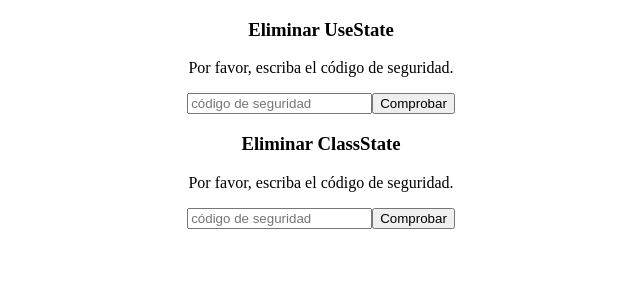
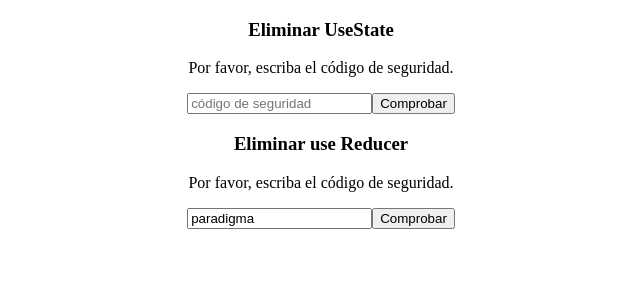
Before and after one commit to DonielAcosta/react-estado1, a React (Create React App) app: page / in a window 1280 px wide. Shown: the top 300 px of the page, without its empty margins (319-959 px from the left). Built offline with nearby package versions, Linux system fonts and the light colour scheme.

Commit message:
usando redux de forma declarativa

```diff
--- a/src/App.js
+++ b/src/App.js
@@ -1,12 +1,13 @@
 import UseState from './UseState';
-import ClassState from './ClassState';
+// import ClassState from './ClassState';
 import './App.css';
+import { UseReducer } from './useReducer';
 
 function App() {
   return (
     <div className="App">
       <UseState   name='UseState'/>
-      <ClassState name= 'ClassState'/>
+      <UseReducer name= 'use Reducer'/>
     </div>
   );
 }
--- a/src/useReducer.js
+++ b/src/useReducer.js
@@ -1,57 +1,103 @@
+/* eslint-disable react-hooks/exhaustive-deps */
+import React, { useEffect, useReducer } from 'react'
+
+const SECURITY_CODE ='paradigma';
+
+const UseReducer = ({name}) => {
+
+
+    const [state,dispatch] = useReducer(reducer, initialState);
+
+    useEffect(() => {
+        console.log("empezamos el efecto");
+        if(!!state.loading){
+
+            setTimeout(() =>{
+              console.log("Iniciando Validacion");
+              if(state.value=== SECURITY_CODE){
+                dispatch({type:'CONFIRM'});
+              }else{
+                dispatch({type:'ERROR'});
+              }
+              console.log("Terminamos Validacion");
+            },3000)
+        }
+        console.log("Terminamos el efecto");
+
+    }, [state.loading]);
+    if(!state.deleted && !state.confirm){
+      return (
+        <div>
+          <h3>Eliminar {name}</h3>
+          <p>Por favor, escriba el código de seguridad.</p>
+
+          {(state.error && !state.loading) &&(<p>Error: el codigo es incorrecto</p>)}
+
+
+          {state.loading && (<p>Cargando...</p>)}
+
+          <input
+            type='text'
+            placeholder='código de seguridad'
+            value={state.value}
+            onChange={ (event) =>{
+                dispatch({type:'WRITE', payload: event.target.value});
+            }}
+          />
+          <button
+            onClick={() => {
+                dispatch({type:'CHECK'});
+            }}
+          >Comprobar</button>
+        </div>
+      )
+    }else if(!!state.confirm && !state.deleted){
+      return(
+        <>
+        <p>Pedimos confirmacio. Estas seguro?</p>
+        <button
+          onClick={() =>{
+            dispatch({type:'DELETE'});
+          }}
+        >
+          SI, ELiminar
+        </button>
+        <button
+          onClick={() =>
+            dispatch({type:'RESET'})
+          }
+        >
+          Nop, Me arrepenti
+        </button>
+        </>
+      );
+    }else{
+      return(
+        <>
+        <p>Eliminado con Exito</p>
+        <button
+          onClick={() =>
+            dispatch({type:'RESET'})
+          }
+        >
+          Resetear, Volver atras
+        </button>
+        </>
+      );
+    }
+}
+
+
 /* eslint-disable default-case */
 const initialState ={
-    value:'',
+    value:'paradigma',
     error:false,
     loading:false,
     deleted:false,
     confirm:false,
 }
 
-// const reducer = (state, action) => {
-
-// }
-
-const reducerIf = (state, action) => {
-   if(action.type === 'ERROR'){
-    return{
-        ...state,
-        error:true,
-        loading:false
-    }
-   }else  if(action.type ==='CHECK'){
-        return{
-            ...state,
-            loading:true
-        }
-   }else{
-    return{
-        ...initialState
-    }
-   }
-}
-
-const reducerSwitch = (state, action) => {
-    switch(action.type){
-        case 'ERROR':
-            return {
-                ...state,
-                error:true,
-                loading:false,
-            };
-        case 'CHECK' :
-            return {
-                ...state,
-                loading:true,
-            };
-            default:
-                return {
-                    ...state
-                }
-    }
-}
-
-
-const reducerObject = (state) => ({
+const reducerObject = (state,payload) => ({
     'ERRROR':{
         ...state,
         error:true,
@@ -60,13 +106,35 @@ const reducerObject = (state) => ({
     'CHECK':{
         ...state,
         loading:true,
+    },
+    'WRITE':{
+        ...state,
+        value: payload
+    },
+    'CONFIRM':{
+        ...state,
+        error:false,
+        loading:false,
+        confirm:true,
+    },
+    'DELETE':{
+        ...state,
+        deleted:true
+    },
+    'RESET':{
+        ...state,
+        confirm:false,
+        deleted:false,
+        value:''
     }
 })
 
 const reducer = (state, action) => {
     if(reducerObject(state)[action.type]){
-        return reducerObject(state)[action.type];
+        return reducerObject(state,action.payload)[action.type];
     }else{
         return state
     }
 }
+
+export {UseReducer}
```
